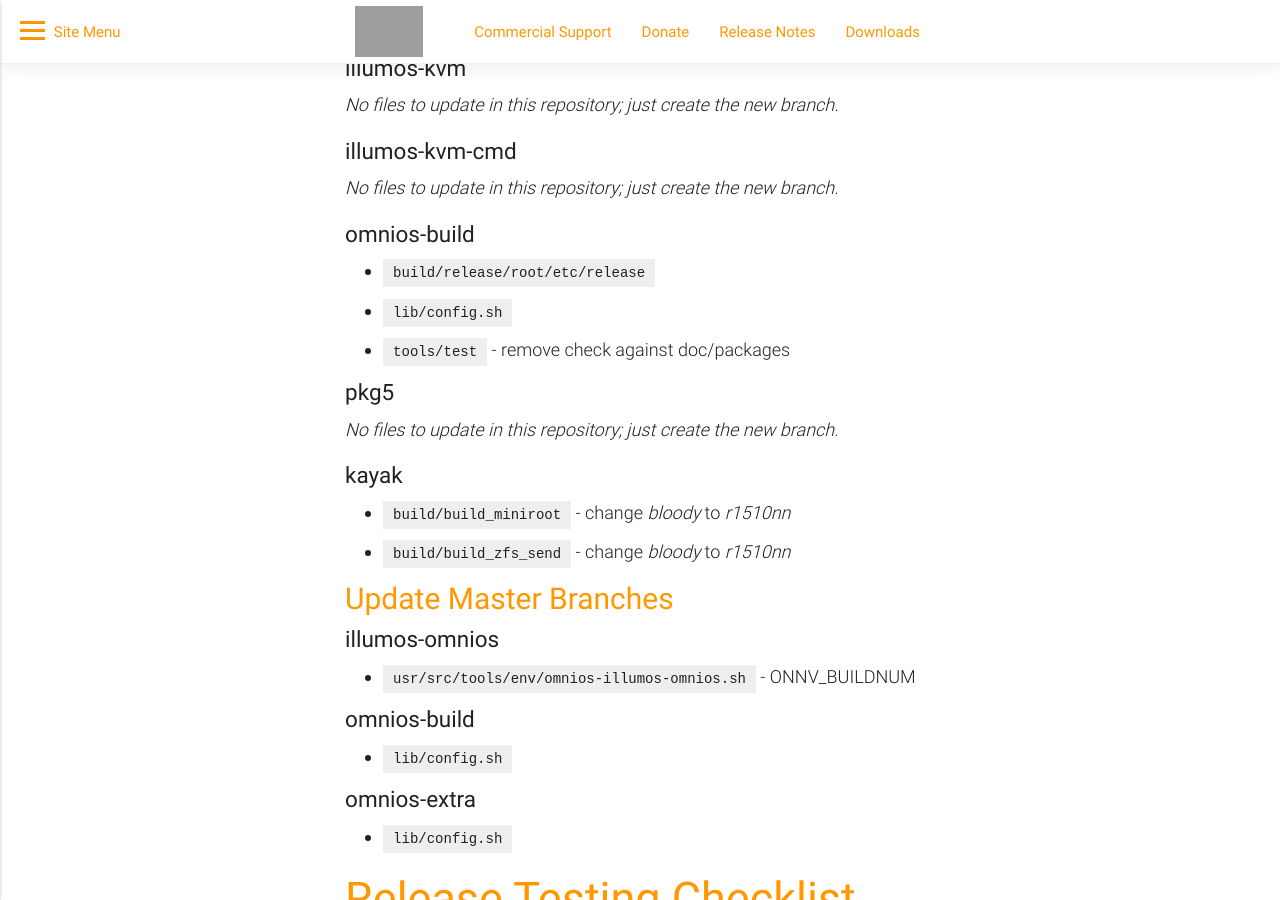
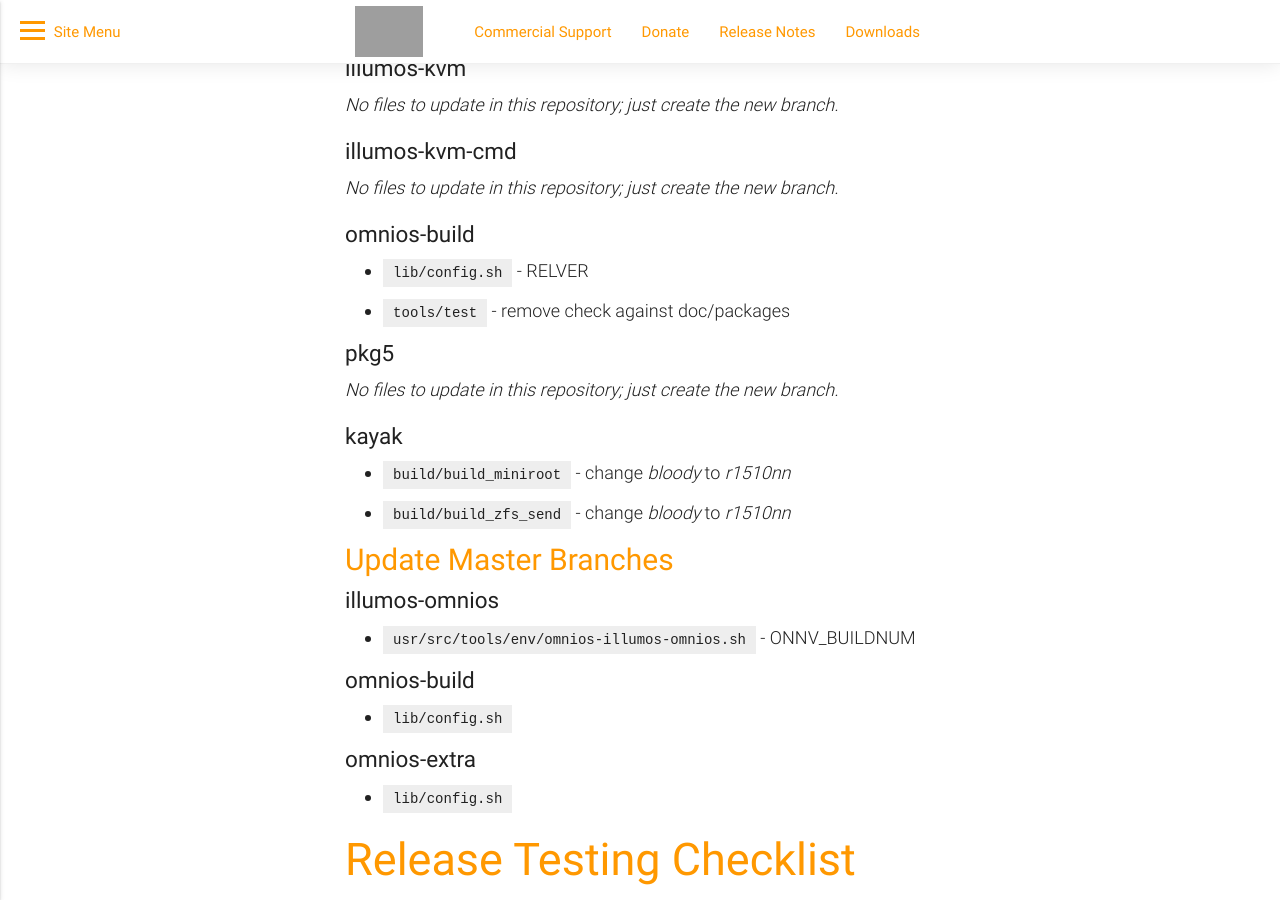
Before and after one commit to omniosorg/omniosorg.github.io, a Jekyll site: the page built from _docs/dev/release.md, in a window 1280 px wide and 900 px high, scrolled down 1261 px. Built offline with Jekyll 4.4.1, drawn with Linux system fonts in a browser that asks for light colours; grey boxes are pictures that could not be loaded.

Commit message:
No longer need to update etc/release

```diff
--- a/_docs/dev/release.md
+++ b/_docs/dev/release.md
@@ -69,8 +69,7 @@
 
 ### omnios-build
 
-* `build/release/root/etc/release`
-* `lib/config.sh`
+* `lib/config.sh` - RELVER
 * `tools/test` - remove check against doc/packages
 
 ### pkg5
```
